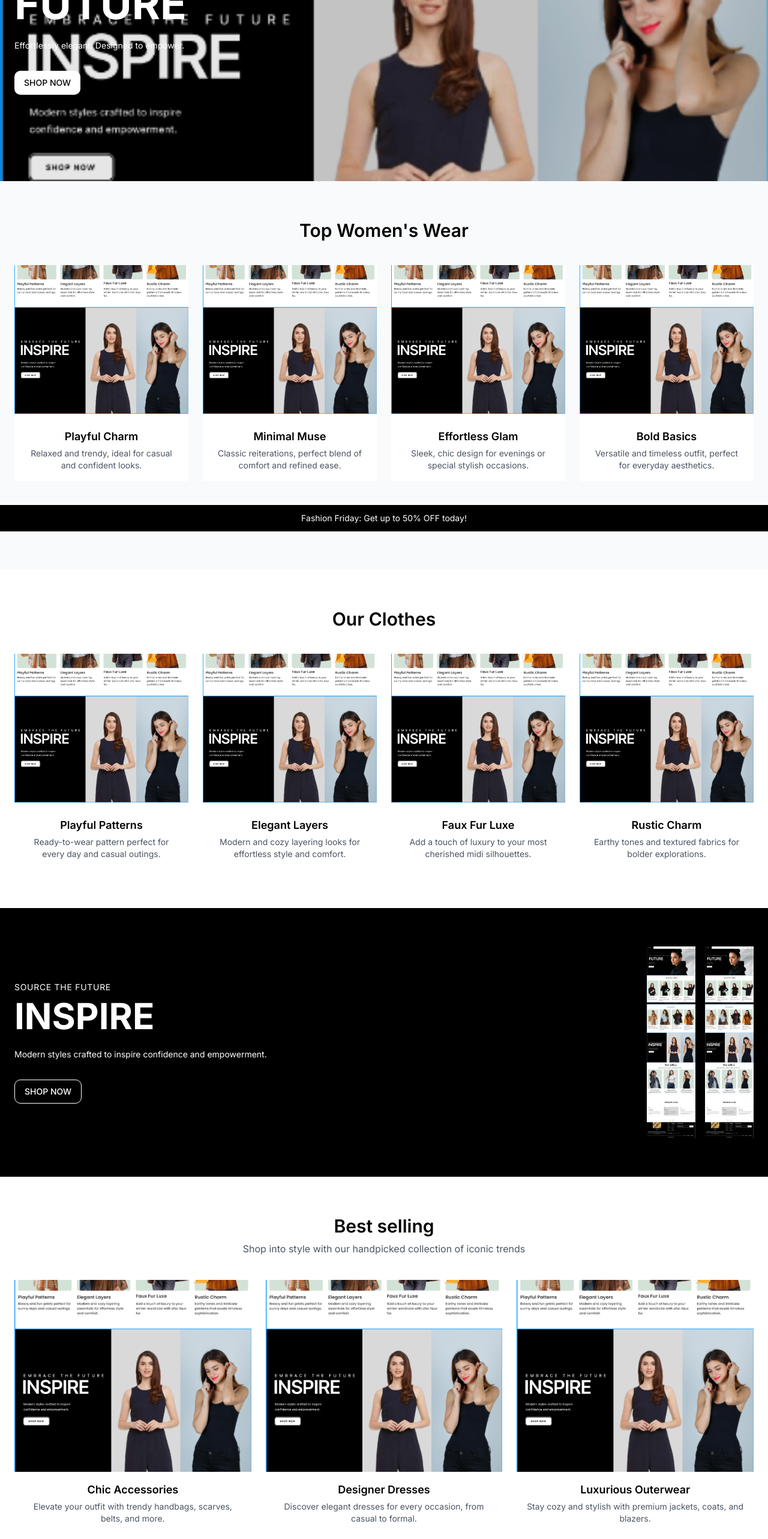
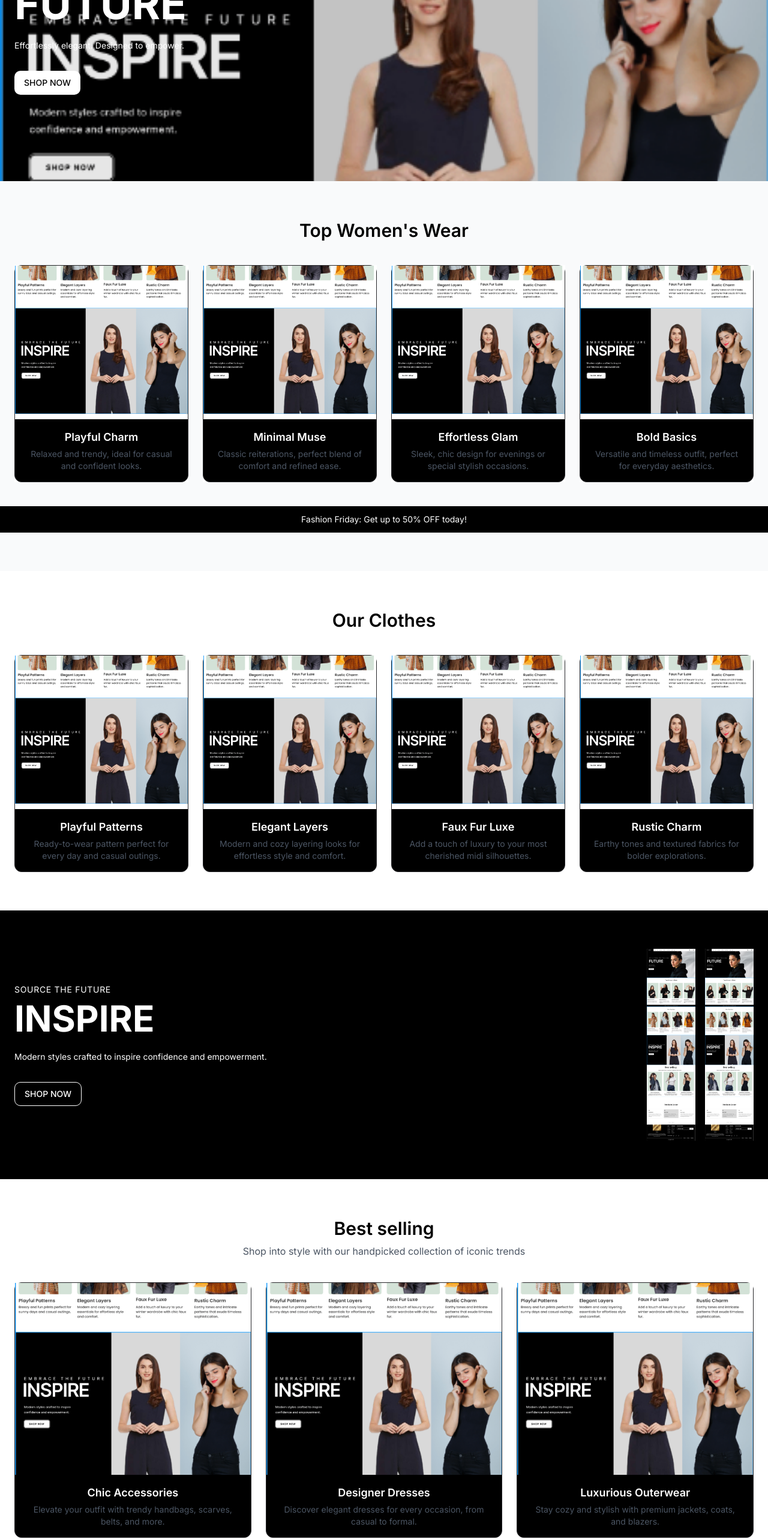
Before and after one commit to KartikRuhal/HQFits, a React (Vite) app: page /product-page in a window 1280 px wide. Shown: the part 234-2800 px from the top of the page at 60% size. Built offline with nearby package versions, Linux system fonts and the light colour scheme.

Commit message:
Make cards clickable on product page
Make all cards on the product page clickable and display a "feature coming soon" message when clicked.

```diff
--- a/src/pages/ProductPage.tsx
+++ b/src/pages/ProductPage.tsx
@@ -1,11 +1,16 @@
 
 import React, { useEffect } from 'react';
 import { motion } from 'framer-motion';
+import { Clock } from 'lucide-react';
 import Navbar from '@/components/Navbar';
 import Footer from '@/components/Footer';
 import { Button } from '@/components/ui/button';
+import { Card, CardContent } from '@/components/ui/card';
+import { useToast } from '@/hooks/use-toast';
 
 const ProductPage = () => {
+  const { toast } = useToast();
+
   // Smooth scroll to top when component mounts
   useEffect(() => {
     window.scrollTo({
@@ -13,6 +18,14 @@ const ProductPage = () => {
       behavior: 'smooth'
     });
   }, []);
+
+  const handleCardClick = (itemName: string) => {
+    toast({
+      title: "Coming Soon!",
+      description: `${itemName} will be available soon. Stay tuned!`,
+      duration: 3000,
+    });
+  };
 
   const fadeIn = {
     hidden: { opacity: 0, y: 20 },
@@ -194,9 +207,15 @@ const ProductPage = () => {
             {topCategories.map((category) => (
               <motion.div
                 key={category.id}
-                className="bg-white overflow-hidden"
+                className="bg-white overflow-hidden cursor-pointer"
                 variants={fadeIn}
+                onClick={() => handleCardClick(category.name)}
               >
+                <Card className="h-full transition-all duration-300 hover:shadow-lg hover:-translate-y-1 relative group">
+                  <div className="absolute top-0 right-0 p-2 bg-black text-white rounded-bl-lg opacity-0 group-hover:opacity-100 transition-opacity">
+                    <Clock size={18} className="inline-block mr-1" /> Coming Soon
+                  </div>
+                  <CardContent className="p-0">
                     <div className="h-64 overflow-hidden">
                       <img
                         src={category.image}
@@ -208,6 +227,8 @@ const ProductPage = () => {
                       <h3 className="font-semibold text-lg mb-1">{category.name}</h3>
                       <p className="text-sm text-gray-600">{category.description}</p>
                     </div>
+                  </CardContent>
+                </Card>
               </motion.div>
             ))}
           </motion.div>
@@ -237,9 +258,15 @@ const ProductPage = () => {
             {ourClothes.map((item) => (
               <motion.div
                 key={item.id}
-                className="overflow-hidden"
+                className="overflow-hidden cursor-pointer"
                 variants={fadeIn}
+                onClick={() => handleCardClick(item.name)}
               >
+                <Card className="h-full transition-all duration-300 hover:shadow-lg hover:-translate-y-1 relative group">
+                  <div className="absolute top-0 right-0 p-2 bg-black text-white rounded-bl-lg opacity-0 group-hover:opacity-100 transition-opacity">
+                    <Clock size={18} className="inline-block mr-1" /> Coming Soon
+                  </div>
+                  <CardContent className="p-0">
                     <div className="h-64 overflow-hidden">
                       <img
                         src={item.image}
@@ -251,6 +278,8 @@ const ProductPage = () => {
                       <h3 className="font-semibold text-lg mb-1">{item.name}</h3>
                       <p className="text-sm text-gray-600">{item.description}</p>
                     </div>
+                  </CardContent>
+                </Card>
               </motion.div>
             ))}
           </motion.div>
@@ -320,9 +349,15 @@ const ProductPage = () => {
             {bestSelling.map((item) => (
               <motion.div
                 key={item.id}
-                className="overflow-hidden"
+                className="overflow-hidden cursor-pointer"
                 variants={fadeIn}
+                onClick={() => handleCardClick(item.name)}
               >
+                <Card className="h-full transition-all duration-300 hover:shadow-lg hover:-translate-y-1 relative group">
+                  <div className="absolute top-0 right-0 p-2 bg-black text-white rounded-bl-lg opacity-0 group-hover:opacity-100 transition-opacity">
+                    <Clock size={18} className="inline-block mr-1" /> Coming Soon
+                  </div>
+                  <CardContent className="p-0">
                     <div className="h-80 overflow-hidden">
                       <img
                         src={item.image}
@@ -334,6 +369,8 @@ const ProductPage = () => {
                       <h3 className="font-semibold text-lg mb-1">{item.name}</h3>
                       <p className="text-sm text-gray-600">{item.description}</p>
                     </div>
+                  </CardContent>
+                </Card>
               </motion.div>
             ))}
           </motion.div>
```
Lines whose indentation alone changed are shown as unchanged.
